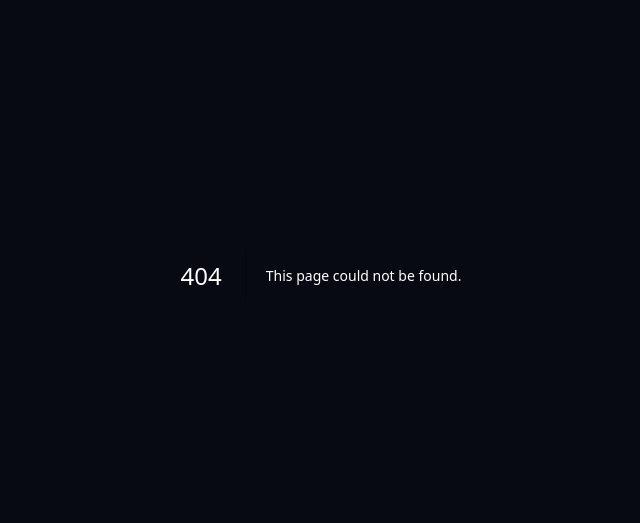
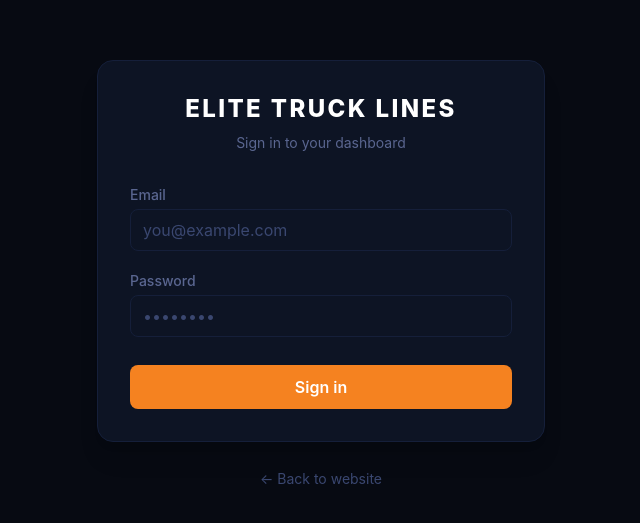
Before and after one commit to Abuibrahim96/Company-Dashboard, a Next.js app: page /login in a window 1280 px wide. Before the commit this address had no page. Shown: the part 125-648 px from the top of the page, without its empty margins (319-959 px from the left). Built offline with nearby package versions, Linux system fonts and the light colour scheme.

Commit message:
feat: add login page and auth middleware for dashboard protection

```diff
--- /dev/null
+++ b/src/app/login/page.tsx
@@ -0,0 +1,105 @@
+"use client";
+
+import { useState } from "react";
+import { useRouter } from "next/navigation";
+import Link from "next/link";
+import { createClient } from "@/lib/supabase-browser";
+import { Input } from "@/components/ui/Input";
+
+export default function LoginPage() {
+  const router = useRouter();
+  const [email, setEmail] = useState("");
+  const [password, setPassword] = useState("");
+  const [error, setError] = useState("");
+  const [loading, setLoading] = useState(false);
+
+  async function handleSubmit(e: React.FormEvent) {
+    e.preventDefault();
+    setError("");
+    setLoading(true);
+
+    const supabase = createClient();
+    const { error: authError } = await supabase.auth.signInWithPassword({
+      email,
+      password,
+    });
+
+    if (authError) {
+      setError("Invalid email or password");
+      setLoading(false);
+      return;
+    }
+
+    router.push("/dashboard");
+    router.refresh();
+  }
+
+  return (
+    <div className="min-h-screen bg-navy-950 flex items-center justify-center px-4">
+      <div className="w-full max-w-md">
+        <div className="bg-navy-900 border border-navy-700 rounded-2xl p-8 shadow-xl">
+          {/* Logo */}
+          <div className="text-center mb-8">
+            <Link href="/" className="inline-block">
+              <span className="text-2xl font-extrabold tracking-widest text-white uppercase">
+                Elite Truck Lines
+              </span>
+            </Link>
+            <p className="mt-2 text-navy-300 text-sm">
+              Sign in to your dashboard
+            </p>
+          </div>
+
+          {/* Form */}
+          <form onSubmit={handleSubmit} className="flex flex-col gap-5">
+            <Input
+              id="email"
+              label="Email"
+              type="email"
+              placeholder="you@example.com"
+              autoComplete="email"
+              required
+              value={email}
+              onChange={(e) => setEmail(e.target.value)}
+              disabled={loading}
+            />
+
+            <Input
+              id="password"
+              label="Password"
+              type="password"
+              placeholder="••••••••"
+              autoComplete="current-password"
+              required
+              value={password}
+              onChange={(e) => setPassword(e.target.value)}
+              disabled={loading}
+            />
+
+            {error && (
+              <p className="text-sm text-red-400 text-center">{error}</p>
+            )}
+
+            <button
+              type="submit"
+              disabled={loading}
+              className="mt-2 w-full rounded-lg bg-accent-500 hover:bg-accent-600 text-white font-semibold py-2.5 transition-colors disabled:opacity-50 disabled:pointer-events-none"
+            >
+              {loading ? "Signing in…" : "Sign in"}
+            </button>
+          </form>
+        </div>
+
+        {/* Back link */}
+        <div className="mt-6 text-center">
+          <Link
+            href="/"
+            className="text-sm text-navy-400 hover:text-white transition-colors"
+          >
+            &larr; Back to website
+          </Link>
+        </div>
+      </div>
+    </div>
+  );
+}
```
Also changed, not shown: src/middleware.ts (added, +54 -0 lines).
